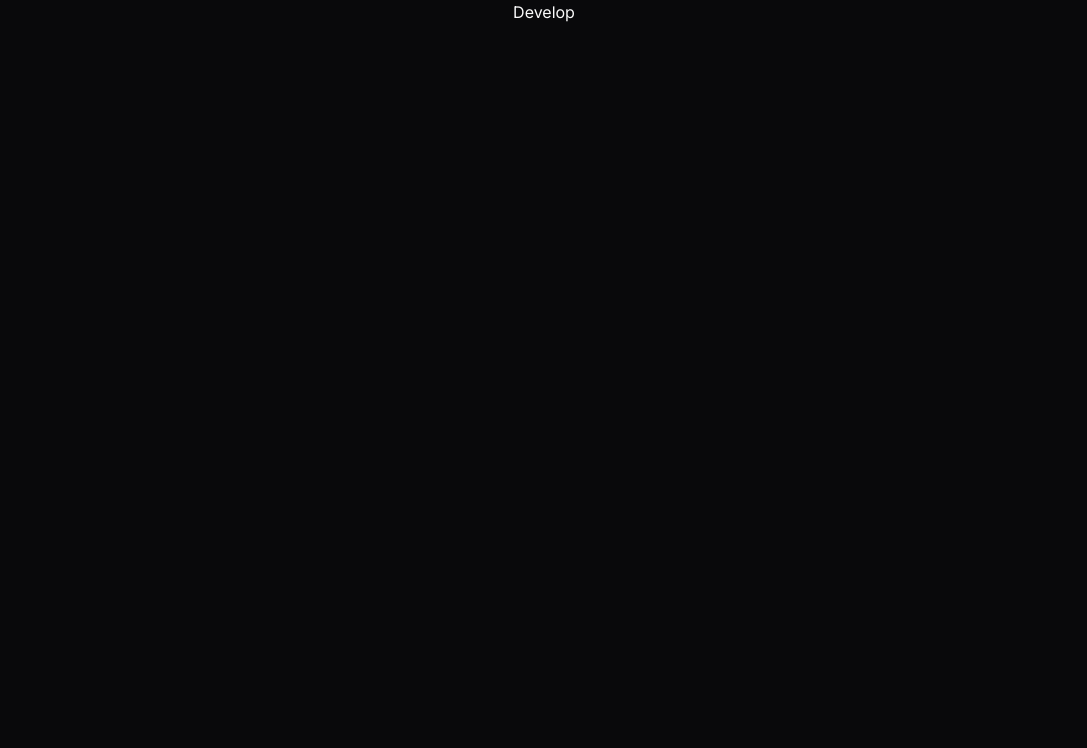
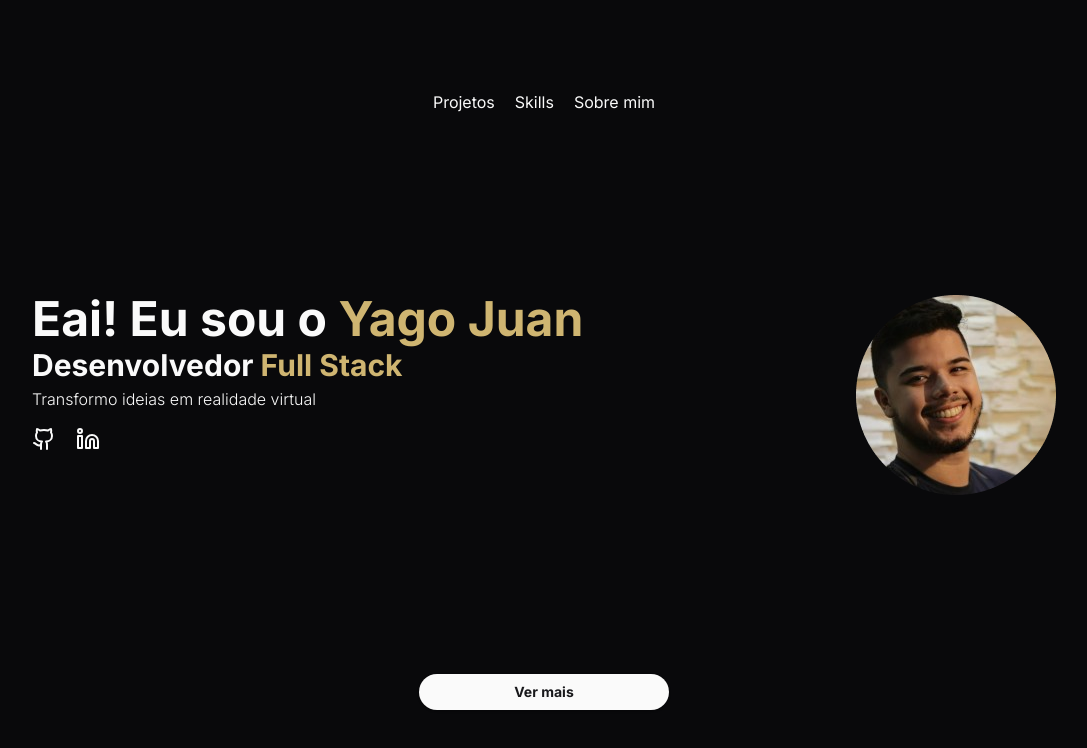
Before and after one commit to YagoYJ/portfolio, a Next.js app: page / in a window 1280 px wide. Shown: the top 748 px of the page, without its empty margins (96-1183 px from the left). Built offline with nearby package versions, Linux system fonts and the light colour scheme.

Commit message:
feat: Create Hero Section

```diff
--- a/src/app/layout.tsx
+++ b/src/app/layout.tsx
@@ -18,7 +18,7 @@ export default function RootLayout ({
     <html lang="en">
       <body className={inter.className}>
         <div className='w-screen flex flex-col items-center justify-center'>
-          <div className='max-w-5xl'>
+          <div className='w-full max-w-5xl'>
             {children}
           </div>
         </div>
--- a/src/app/page.tsx
+++ b/src/app/page.tsx
@@ -1,5 +1,9 @@
+import { Hero } from '@/components/Hero'
+
 export default function Home () {
   return (
-    <>Develop</>
+    <>
+      <Hero />
+    </>
   )
 }
--- /dev/null
+++ b/src/components/Hero.tsx
@@ -0,0 +1,46 @@
+import Link from 'next/link'
+import Image from 'next/image'
+import { Github, Linkedin } from 'lucide-react'
+
+import HeroImg from '@/assets/hero-img.png'
+import { Button } from './ui/Button'
+
+export function Hero () {
+  return (
+    <section className='w-full h-screen flex flex-col items-center justify-around'>
+        <header className='w-full flex items-start justify-center gap-5'>
+            <Link href="#projects" className='border-b-2 border-background hover:border-identity transition-all'>Projetos</Link>
+            <Link href="#skills" className='border-b-2 border-background hover:border-identity transition-all'>Skills</Link>
+            <Link href="#about" className='border-b-2 border-background hover:border-identity transition-all'>Sobre mim</Link>
+        </header>
+
+        <main className='w-full flex items-start justify-between'>
+            <div>
+                <h1 className='text-5xl font-bold mb-1'>
+                    Eai! Eu sou o <span className='text-identity'>Yago Juan</span>
+                </h1>
+                <h2 className='text-3xl font-bold mb-1'>
+                    Desenvolvedor <span className='text-identity'>Full Stack</span>
+                </h2>
+                <h3 className='font-light'>
+                    Transformo ideias em realidade virtual
+                </h3>
+                <div className='flex items-center justify-start mt-4 gap-5'>
+                    <Link href="https://github.com/YagoYJ" target='_blank'>
+                        <Github className='hover:text-identity transition-all' />
+                    </Link>
+                    <Link href="https://www.linkedin.com/in/yagoyj/" target='_blank'>
+                        <Linkedin className='hover:text-identity transition-all' />
+                    </Link>
+                </div>
+            </div>
+
+            <div>
+                <Image src={HeroImg} alt="Yago Juan" />
+            </div>
+        </main>
+
+        <Button className='rounded-full font-bold min-w-[250px]'>Ver mais</Button>
+    </section>
+  )
+}
```
Also changed, not shown: src/assets/hero-img.png (added).
